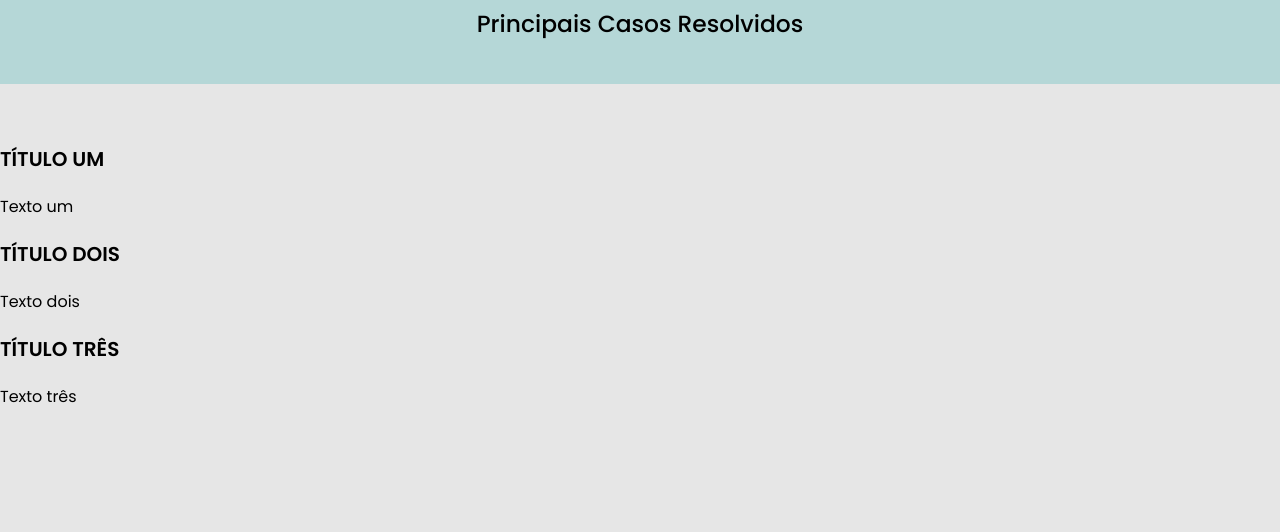
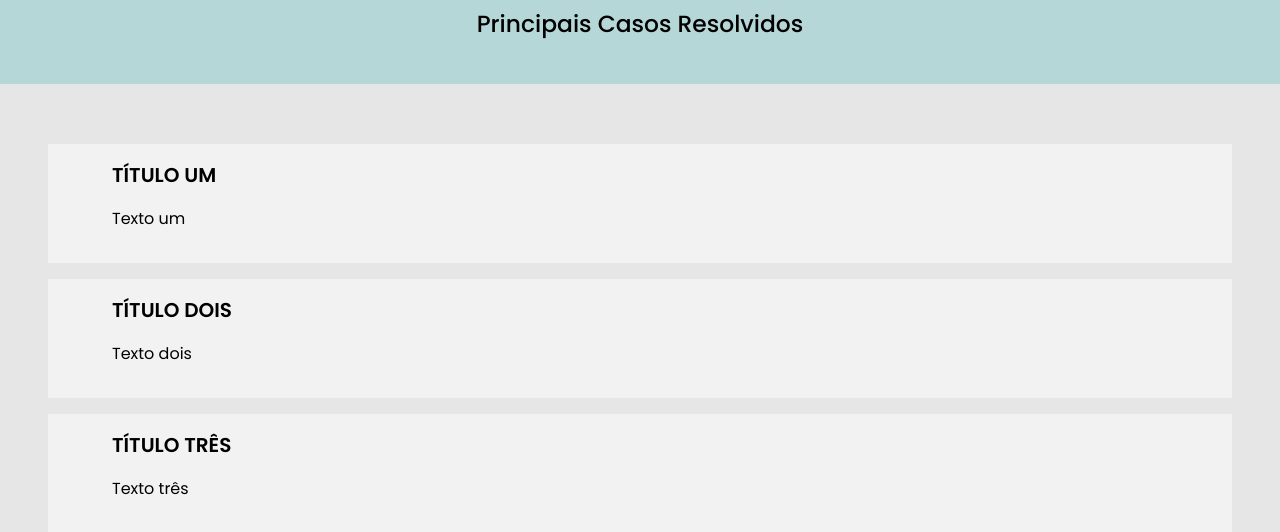
Before and after one commit to Jnn001/Qu-mica-Forense, a plain HTML site: page index.html in a window 1280 px wide. Shown: the part 104-636 px from the top of the page. Drawn offline with Linux system fonts and the light colour scheme.

Commit message:
Update index.html

```diff
--- a/index.html
+++ b/index.html
@@ -12,22 +12,26 @@
     <div class="titulo">
         <h1>Química Forense</h1>
         <h3 class="subtitulo">Principais casos resolvidos</h3>
-      </div>
+    </div>
     <section class="textos">
-        <div class="texto um">
-    <h3 class="texto__titulo">Título um</h3>
-    <p>Texto um</p>
-</div>
-        <div class="texto dois">
-    <h3 class="texto__titulo">Título dois</h3>
-    <p>Texto dois</p>
-</div>
-        <div class="texto três">
-    <h3 class="texto__titulo">Título três</h3>
-    <p>Texto três</p>
-</div>
+        <div class="texto__espaco um">
+                    <input type="checkbox" id="botao um" class="botao">
+            <label class="texto__titulo" for="botao um">Título um</label>
+            <p class="texto">Texto um</p>
+        </div>
+        <div class="texto__espaco dois">
+            <input type="checkbox" id="botao dois" class="botao">
+            <label class="texto__titulo" for="botao dois">Título dois</label>
+            <p class="texto">Texto dois</p>
+        </div>
+        <div class="texto__espaco três">
+            <input type="checkbox" id="botao tres" class="botao">
+            <label class="texto__titulo" for="botao">Título três</label>
+            <p class="texto">Texto três</p>
+        </div>
     </section>
 
 
 
+
 </body></html>
```
